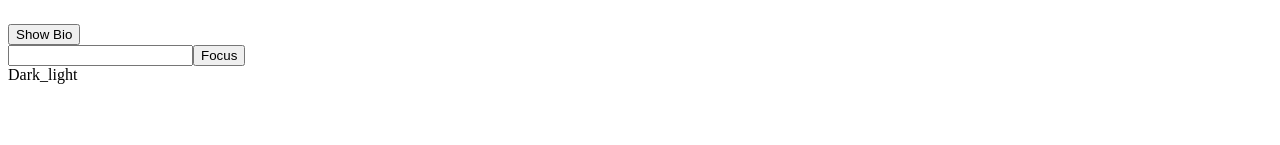
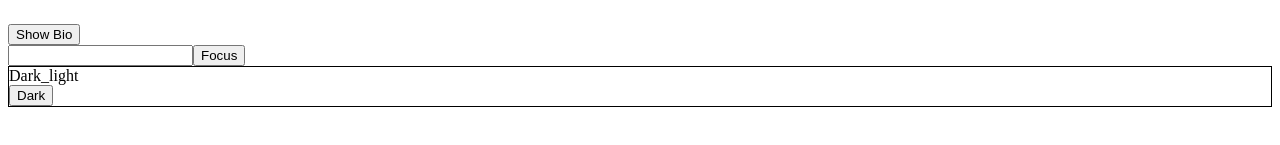
Before and after one commit to Kishore-L13/Namaste_react_Practice, a React (Vite) app: page / in a window 1280 px wide. Shown: the part 355-500 px from the top of the page. Built offline with nearby package versions, Linux system fonts and the light colour scheme.

Commit message:
Dark_light

```diff
--- a/src/Project/Dark_light.jsx
+++ b/src/Project/Dark_light.jsx
@@ -1,8 +1,16 @@
-import React from 'react'
+import React, { useState } from 'react'
 
 const Dark_light = () => {
+    const [isvisible, setIsvisible] = useState(false)
+    const toggle = ()=>{
+        setIsvisible(!isvisible)
+    }
   return (
-    <div>Dark_light</div>
+    <div style={{backgroundColor:isvisible?"black":"White",color:isvisible?"white":"black",
+        border:"1px solid black",
+    }}>Dark_light
+        <div><button onClick={()=>toggle()}>{isvisible ? "Light":"Dark"}</button></div>
+    </div>
   )
 }
 
```
